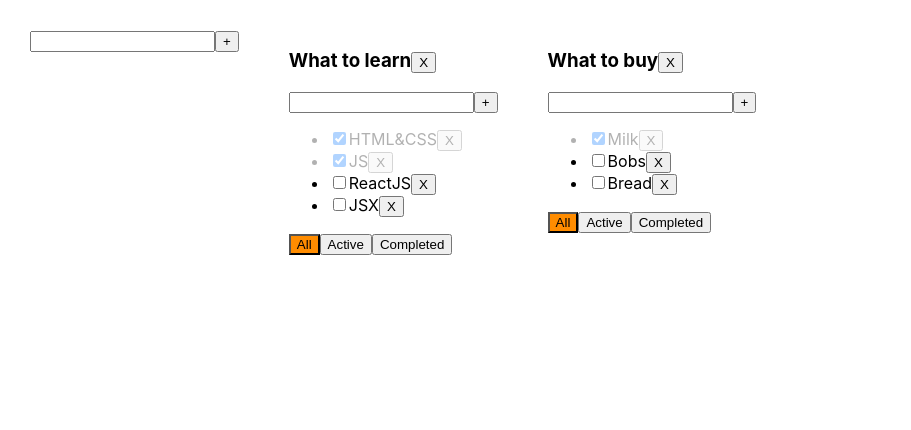
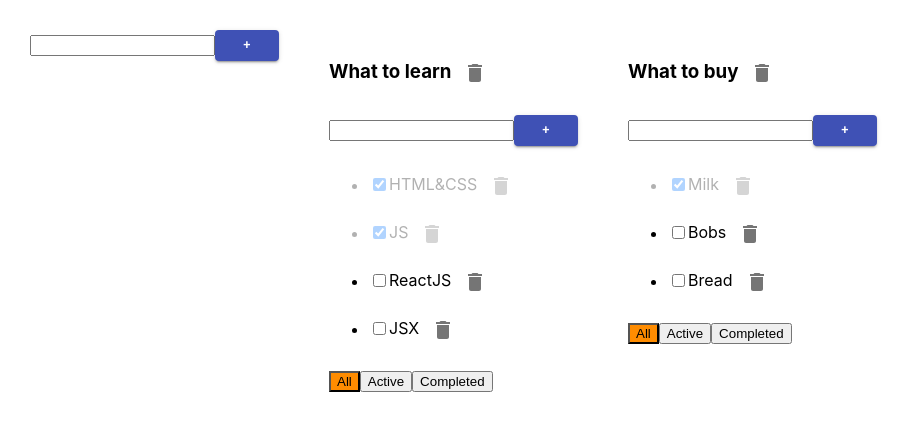
Before and after one commit to KobraMik/todolistAgain, a React (Create React App) app: page / in a window 1280 px wide. Shown: the top 430 px of the page, without its empty margins (0-911 px from the left). Built offline with nearby package versions, Linux system fonts and the light colour scheme.

Commit message:
lesson 7 begin added material ui icons

```diff
--- a/package.json
+++ b/package.json
@@ -3,6 +3,8 @@
   "version": "0.1.0",
   "private": true,
   "dependencies": {
+    "@material-ui/core": "^4.12.3",
+    "@material-ui/icons": "^4.11.2",
     "@testing-library/jest-dom": "^4.2.4",
     "@testing-library/react": "^9.3.2",
     "@testing-library/user-event": "^7.1.2",
--- a/src/AddItemForm.tsx
+++ b/src/AddItemForm.tsx
@@ -1,4 +1,5 @@
 import React, {useState} from "react";
+import {Button} from "@material-ui/core";
 
 type AddItemFormType = {
     addItem: (titleInput: string) => void
@@ -39,9 +40,8 @@ export function AddItemForm(props: AddItemFormType) {
                    onChange={onChangeHandler}
                    onKeyPress={onKeyPressHandler}
             />
-            <button onClick={onClickHandler}
-            >+
-            </button>
+            <Button onClick={onClickHandler} variant="contained" color="primary" size="small">+
+            </Button>
             {error ? <div className="error-message">{error}</div> : null}
         </div>
     )
--- a/src/Todolist.tsx
+++ b/src/Todolist.tsx
@@ -2,6 +2,8 @@ import React from 'react';
 import {filterType} from "./App";
 import {AddItemForm} from "./AddItemForm";
 import {EditableSpan} from "./EditableSpan";
+import {IconButton, Button,} from '@material-ui/core';
+import {Delete,} from '@material-ui/icons';
 
 export type TaskType = {
     id: string
@@ -19,7 +21,7 @@ type PropsType = {
     changeCheked: (id: string, isDone: boolean, todolistID: string) => void
     filter: filterType
     removeTodolist: (id: string) => void
-    onChange: (taskID: string, input:string, todolistID:string)=>void
+    onChange: (taskID: string, input: string, todolistID: string) => void
 }
 
 export function Todolist({title, tasks, removeTask, changeFilter, addTask, changeCheked, filter, ...props}: PropsType) {
@@ -38,7 +40,9 @@ export function Todolist({title, tasks, removeTask, changeFilter, addTask, chang
 
     return <div>
         <h3>{title}
-            <button onClick={removeTodolist}>X</button>
+            <IconButton aria-label="delete" onClick={removeTodolist}>
+                <Delete/>
+            </IconButton>
         </h3>
         <AddItemForm addItem={addTaskHandler}/>
         <ul>
@@ -47,6 +51,7 @@ export function Todolist({title, tasks, removeTask, changeFilter, addTask, chang
                 function changeChekedHandler(e: React.ChangeEvent<HTMLInputElement>) {
                     changeCheked(m.id, e.currentTarget.checked, props.id)
                 }
+
                 function onChangeEditableSpan(input: string) {
                     props.onChange(m.id, input, props.id)
                 }
@@ -57,11 +62,10 @@ export function Todolist({title, tasks, removeTask, changeFilter, addTask, chang
                                                                     onChange={changeChekedHandler}
                     />
                         <EditableSpan title={m.title} onChangeEditableSpan={onChangeEditableSpan}/>
-                        <button onClick={() => {
+                        <IconButton aria-label="delete" onClick={() => {
                             removeTask(m.id, props.id)
-                        }}>X
-                        </button>
-                    </li>)
+                        }} > <Delete/></IconButton>
+            </li>)
             })}
 
         </ul>
```
Also changed, not shown: 1 other file (tests, documents, lock files or other folders).
